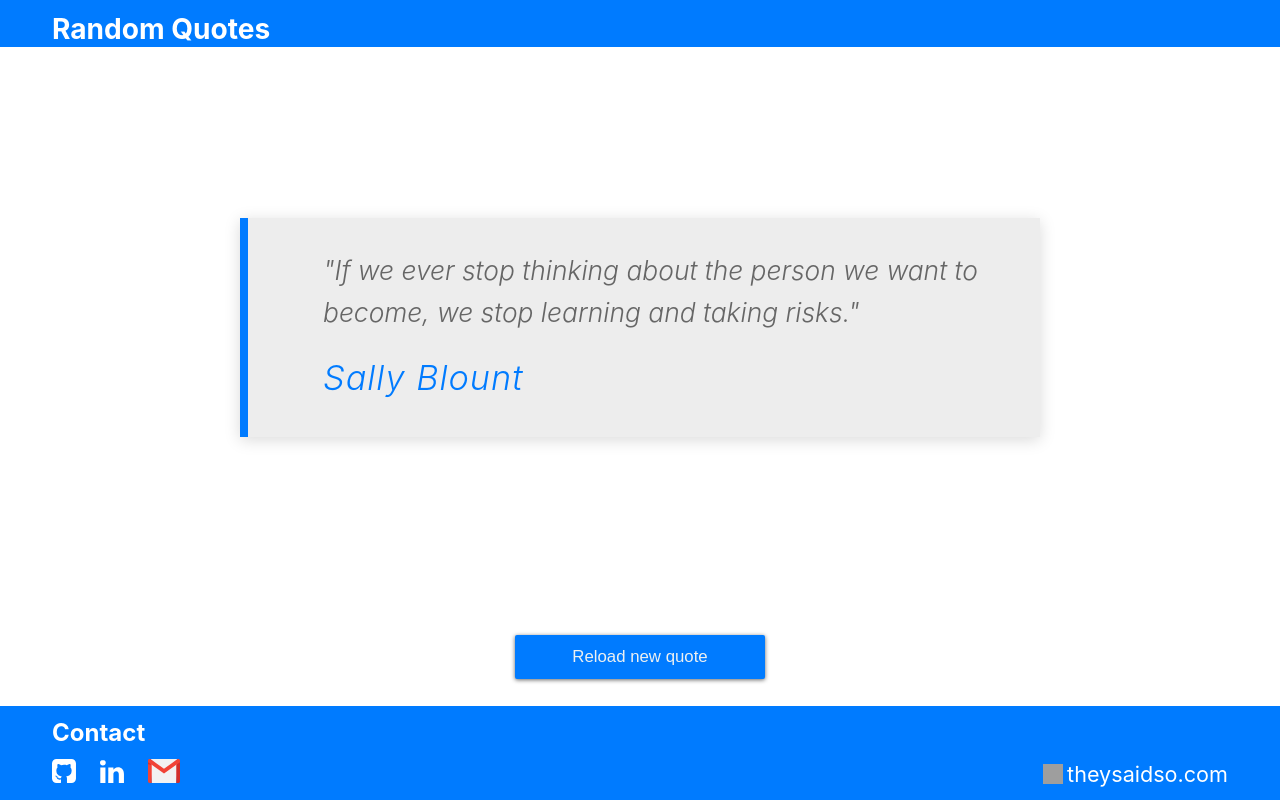
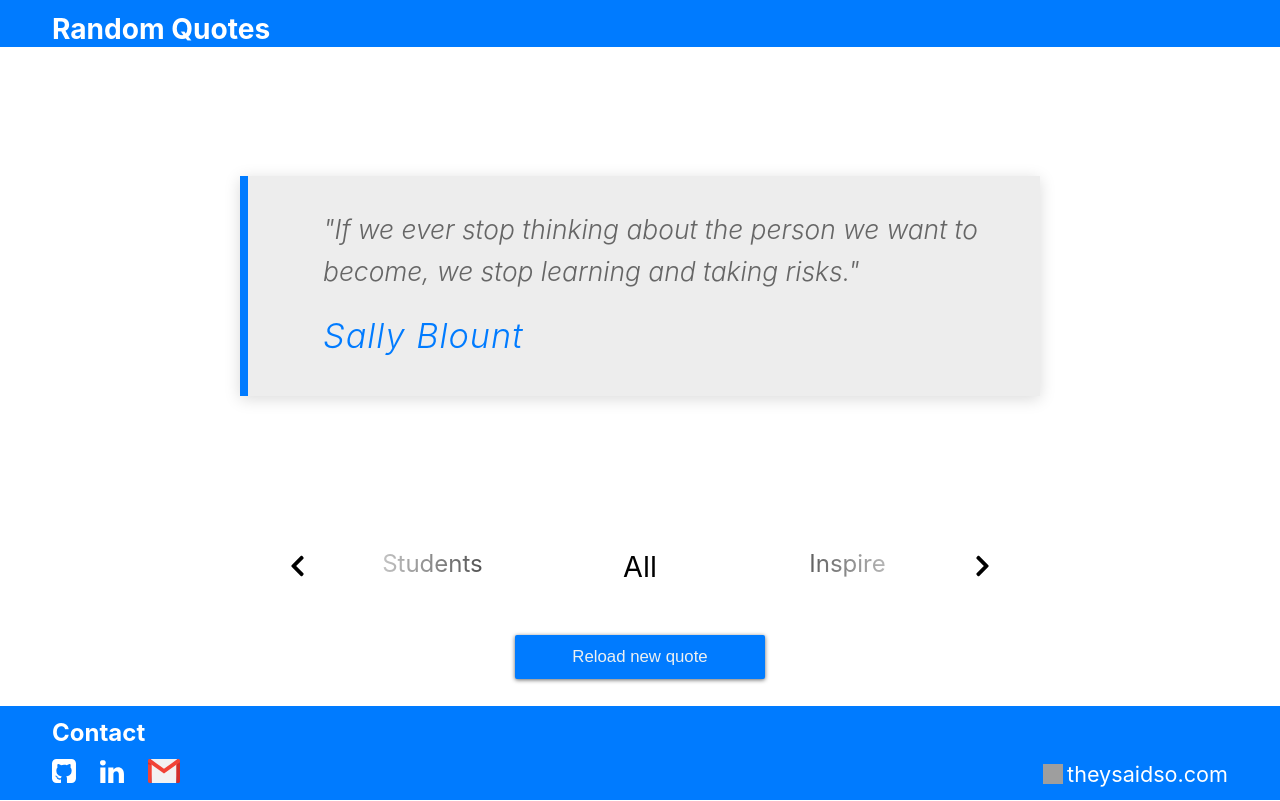
Before and after one commit to mbojec/random-quotes, a React (Create React App) app: page / in a window 1280 px wide. Built offline with nearby package versions, Linux system fonts and the light colour scheme; grey boxes are pictures that could not be loaded.

Commit message:
Adding basic carousel category list.

```diff
--- a/src/Main.jsx
+++ b/src/Main.jsx
@@ -1,19 +1,76 @@
-import React from 'react';
+import React, {Component} from "react";
+import {faChevronLeft} from "@fortawesome/free-solid-svg-icons";
+import {faChevronRight} from "@fortawesome/free-solid-svg-icons";
+import {FontAwesomeIcon} from "@fortawesome/react-fontawesome";
 
-function Main() {
-  return(
-    <div className={'main'}>
+const list = ["All", "Inspire", "Management", "Sports", "Life", "Funny", "Love", "Art", "Students"];
+
+class Main extends Component {
+
+  constructor(props){
+    super(props);
+    this.state = {
+      currentIndex: 0,
+    }
+  }
+
+  next(){
+    if(this.state.currentIndex === 8){
+      this.setState({currentIndex: 0})
+    } else {
+      this.setState({currentIndex: this.state.currentIndex + 1});
+    }
+  }
+
+  prev(){
+    if(this.state.currentIndex === 0){
+      this.setState({currentIndex: 8})
+    } else {
+      this.setState({currentIndex: this.state.currentIndex - 1});
+    }
+  }
+
+
+  getPrevItem(currentIndex){
+    let prevIndex = currentIndex === 0 ? 8 : (currentIndex - 1);
+    return <li key={prevIndex}><p>{list[prevIndex]}</p><span className={'list__prev-item'}/></li>
+  }
+
+  getCurrentItem(currentIndex){
+    return <li key={currentIndex}><p className={'list__current-item'}>{list[currentIndex]}</p></li>
+  }
+
+  getNextItem(currentIndex){
+    let nextIndex = currentIndex === 8 ? 0 : (currentIndex + 1);
+    return <li key={nextIndex}><p>{list[nextIndex]}</p><span className={'list__next-item'}/></li>
+  }
+
+  render() {
+    return(
+      <div className={'main'}>
         <div className={'main__blockquote col-xs-12'}>
           <blockquote cite={'https://theysaidso.com/quote/sally-blount-if-we-ever-stop-thinking-about-the-person-we-want-to-become-we-stop'}>
             <p>"If we ever stop thinking about the person we want to become, we stop learning and taking risks."</p>
             <span>Sally Blount</span>
           </blockquote>
         </div>
+        <div className={'main__category-panel col-xs-12 row'}>
+          <div style={{textAlign:'right'}} className={'col-xs-1'} onClick={() => this.prev()}><FontAwesomeIcon icon={faChevronLeft}/></div>
+          <div className={'col-xs-10 list'}>
+            <ul>
+              {this.getPrevItem(this.state.currentIndex)}
+              {this.getCurrentItem(this.state.currentIndex)}
+              {this.getNextItem(this.state.currentIndex)}
+            </ul>
+          </div>
+          <div style={{textAlign:'left'}} className={'col-xs-1'} onClick={() => this.next()}><FontAwesomeIcon icon={faChevronRight}/></div>
+        </div>
         <div className={'main__ui-panel col-xs-12'}>
           <button className="btn" type="button"><span>Reload new quote</span></button>
         </div>
-    </div>
-  )
+      </div>
+    )
+  }
 }
 
 export default Main
--- a/src/resources/styles/main.scss
+++ b/src/resources/styles/main.scss
@@ -9,3 +9,4 @@
 @import "partials/footer";
 @import "modules/fonts";
 @import "partials/button";
+@import "partials/list";
--- /dev/null
+++ b/src/resources/styles/partials/_list.scss
@@ -0,0 +1,38 @@
+.list{
+  ul{
+    width: 100%;
+    text-decoration: none;
+    display: flex;
+    justify-content: space-between;
+  }
+
+  li{
+    width: 100% * (1 / 3);
+    display: inline-block;
+    position: relative;
+    text-align: center;
+  }
+
+}
+
+.list__current-item{
+  font-size: 1.2rem;
+}
+
+%list-item-gradient{
+  position: absolute;
+  width: 100%;
+  height: 100%;
+  top: 0;
+  left: 0;
+}
+
+.list__prev-item{
+  @extend %list-item-gradient;
+  background: linear-gradient(to right, white, transparent 110%);
+}
+
+.list__next-item{
+  @extend %list-item-gradient;
+  background: linear-gradient(to left, white, transparent 110%);
+}
--- a/src/resources/styles/partials/_main.scss
+++ b/src/resources/styles/partials/_main.scss
@@ -5,6 +5,7 @@
   display: flex;
   flex-direction: column;
   flex-wrap: nowrap;
+  align-items: center;
 }
 
 .main__blockquote{
@@ -36,6 +37,11 @@
   }
 }
 
+.main__category-panel{
+  max-width: 800px;
+  @extend %center;
+}
+
 .main__ui-panel{
   font-size: 32px;
   color: $color-blue-dark;
```
